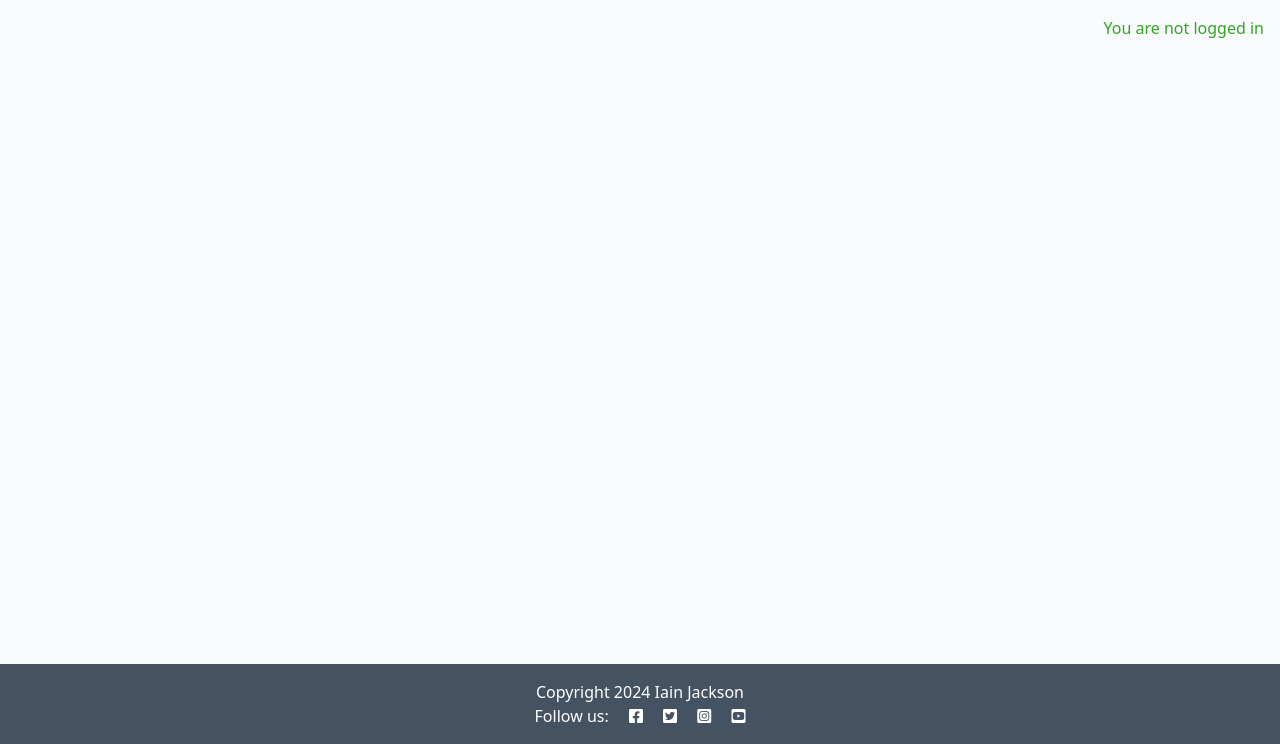
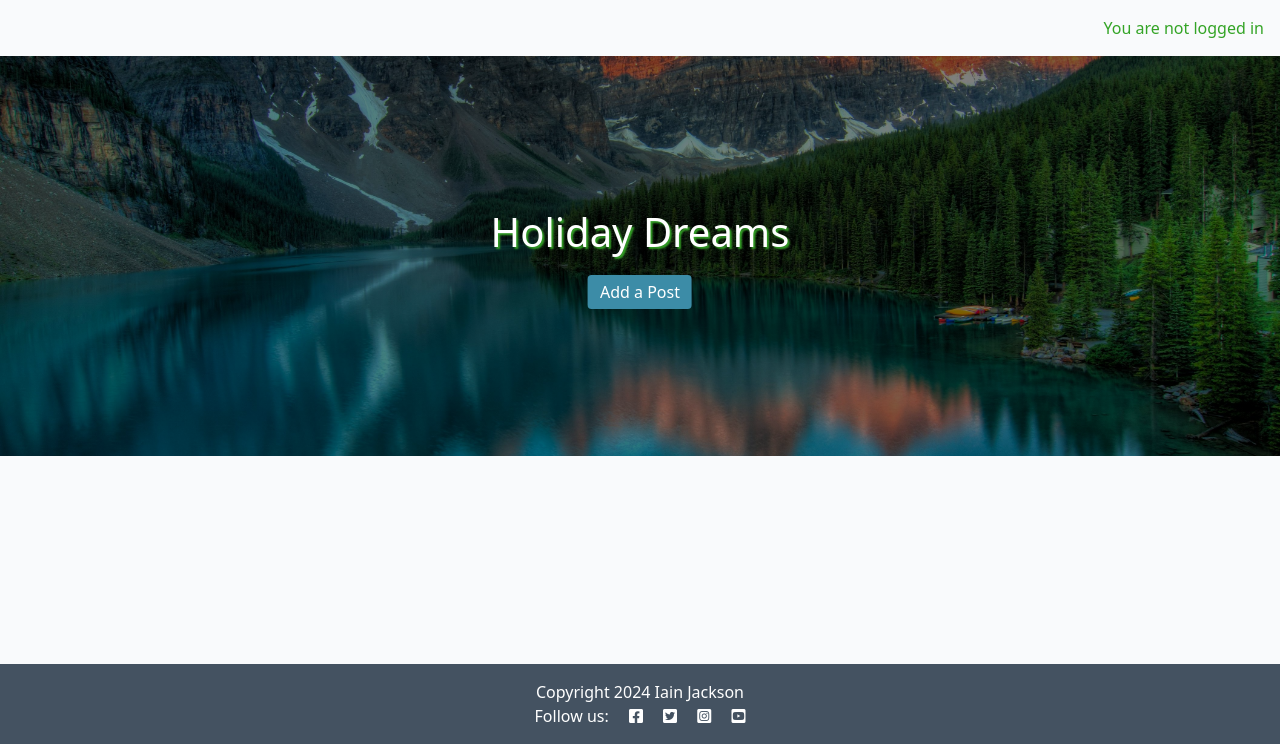
Before and after one commit to IainJackson90/pp4-holiday-dreams, a Django app: page / in a window 1280 px wide. Shown: the part 56-800 px from the top of the page. Run offline with Django 4.2, Linux system fonts and the light colour scheme; data that the repository does not hold is empty; parts of the project's set-up code (start-up, migrations or seed data) failed here and were passed over.

Commit message:
Add: Hero image and styling

```diff
--- a/blog/templates/blog/index.html
+++ b/blog/templates/blog/index.html
@@ -1,6 +1,14 @@
 {% extends "base.html" %}
 {% load static %}
 {% block content %}
+
+<!-- Hero Image -->
+<div class="hero-image">
+    <div class="hero-text">
+      <h1 class="mb-4 hero-slogan">Holiday Dreams</h1>
+      <a class="rounded hero-btn btn-add-post">Add a Post</a>
+    </div>
+  </div>
 
 <!-- index.html content starts here -->
 <div class="container-fluid">
--- a/static/css/style.css
+++ b/static/css/style.css
@@ -125,7 +125,8 @@ body {
 
 .btn-signup,
 .btn-edit,
-.btn-style {
+.btn-style,
+.btn-secondary {
     background-color: #3C8CA7;
     color: #fff;
 }
@@ -133,7 +134,9 @@ body {
 .btn-signup:hover,
 .btn-signup:active,
 .btn-style:active,
-.btn-style:hover {
+.btn-style:hover,
+.btn-secondary:hover,
+.btn-secondary:active {
     background-color: #fff;
     color: #34A426;
 }
@@ -186,3 +189,46 @@ body {
 .notification-text {
     color: #34A426;
 }
+
+.success {
+    background-color: #34A426;
+    color: white;
+}
+
+/* Hero image */
+
+.hero-image {
+    background-image: linear-gradient(rgba(0, 0, 0, 0.5), rgba(0, 0, 0, 0.5)), url("/static/images/hero-img.jpg");
+    height: 400px;
+    background-position: center;
+    background-repeat: no-repeat;
+    background-size: cover;
+    position: relative;
+}
+
+.hero-text {
+    text-align: center;
+    position: absolute;
+    top: 50%;
+    left: 50%;
+    transform: translate(-50%, -50%);
+    color: white;
+  }
+
+  .hero-slogan {
+    text-shadow: 2px 2px 2px #34A426;
+  }
+
+  .hero-btn{
+    background-color: #3C8CA7;
+    color: #fff;
+    padding: .375rem .75rem;
+    text-decoration: none;
+  }
+
+  .btn-add-post:hover,
+  .btn-add-post:active {
+    background-color: #fff;
+    color: #34A426;
+    cursor: pointer;
+}
```
Also changed, not shown: static/images/hero-img.jpg (added).
